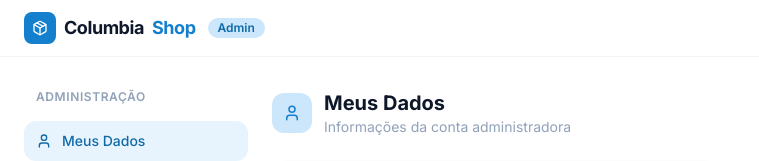
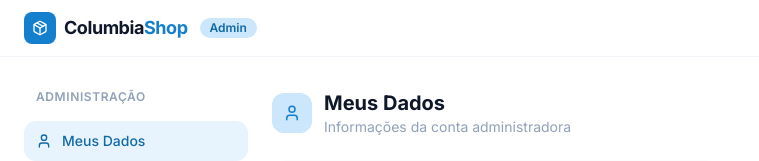
Before and after one commit to lucasdecarvalho/columbiashop, a Next.js app: page /admin in a window 1280 px wide. Shown: the top 161 px of the page, without its empty margins (0-759 px from the left). Built offline with nearby package versions, Linux system fonts and the light colour scheme; no server answers.

Commit message:
Fix admin logo to ColumbiaShop as single word
Co-Authored-By: Claude Sonnet 4.6 <noreply@anthropic.com>

```diff
--- a/app/admin/(panel)/layout.tsx
+++ b/app/admin/(panel)/layout.tsx
@@ -12,8 +12,7 @@ export default function AdminLayout({ children }: { children: ReactNode }) {
             <div className="flex h-8 w-8 items-center justify-center rounded-lg bg-brand-600">
               <Package size={16} className="text-white" />
             </div>
-            <span className="text-lg font-bold tracking-tight text-slate-900">Columbia</span>
-            <span className="text-lg font-bold tracking-tight text-brand-600">Shop</span>
+            <span className="text-lg font-bold tracking-tight text-slate-900">Columbia<span className="text-brand-600">Shop</span></span>
           </Link>
           <span className="rounded-full bg-brand-100 px-2.5 py-0.5 text-xs font-semibold text-brand-700">
             Admin
```
